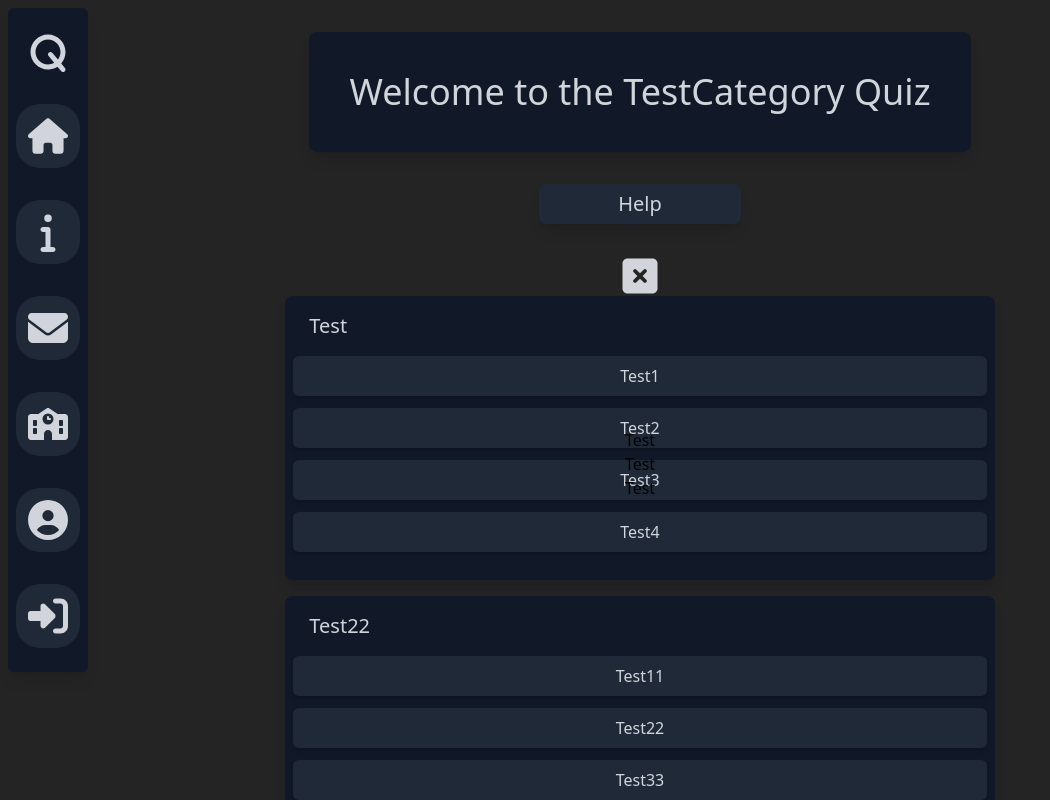
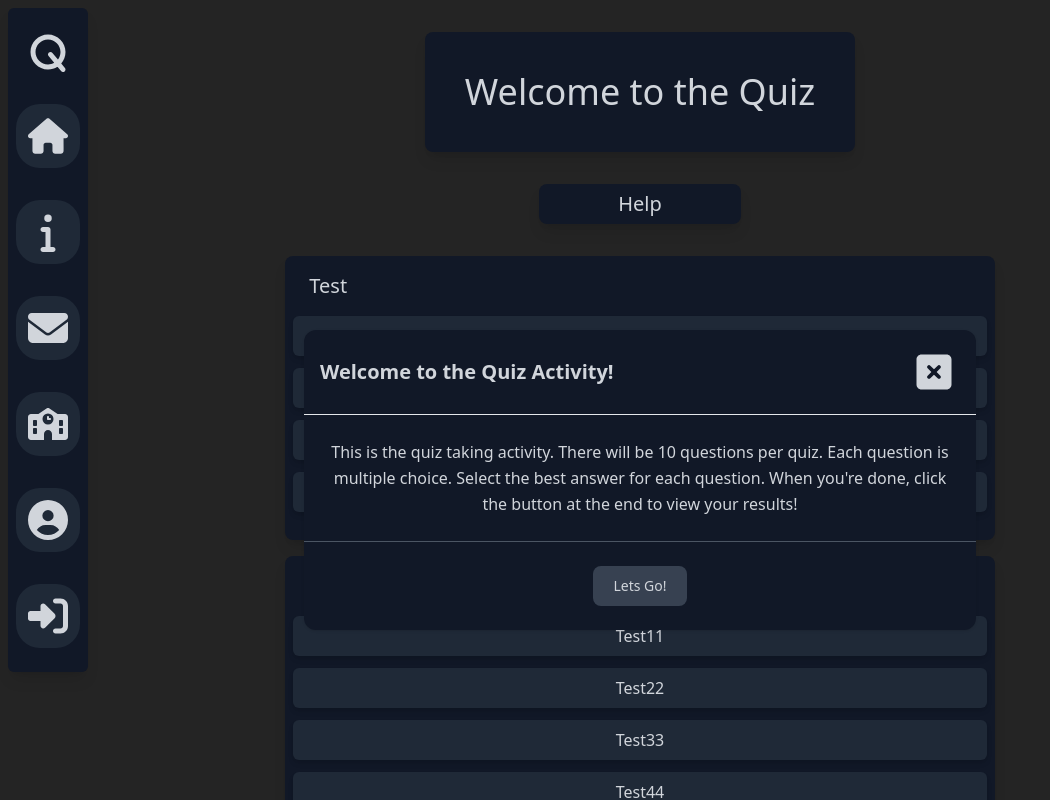
Before and after one commit to QuizMasterInc/QuizMaster, a React (Vite) app: page /quizzes/1 in a window 1280 px wide. Both pictures are taken after a click on the button "Help". Shown: the top 800 px of the page, without its empty margins (0-1050 px from the left). Built offline with nearby package versions, Linux system fonts and the light colour scheme; no server answers.

Commit message:
modal working

```diff
--- a/src/components/quiz/QuizActivity.jsx
+++ b/src/components/quiz/QuizActivity.jsx
@@ -1,10 +1,11 @@
 import React from "react";
 import { useState } from "react";
+import { useLocation } from "react-router-dom";
 import Question from "./Question";
 import QuizModal from './QuizModal';
 
 function QuizActivity({}){
-    const [category] = useState("TestCategory")
+    const { category } = useLocation();
     const [questionText] = useState([
         "Test",
         "Test22"
@@ -20,19 +21,23 @@ function QuizActivity({}){
         "test"
     ])
 
+    const [modalActive, setModalActive] =  useState(false)
+
     return (
-    <>
     <div className="flex flex-col items-center justify-center">
         <h1 className="p-10 mb-8 text-4xl text-gray-300 bg-gray-900 rounded-lg shadow-lg">Welcome to the {category} Quiz</h1>
-        <button className="flex flex-row text-xl h-10 mb-8 items-center justify-center text-gray-300 bg-gray-800 w-1/6 hover:bg-gray-600 rounded-lg shadow-lg">
+        <button className="flex flex-row text-xl h-10 mb-8 items-center justify-center text-gray-300 bg-gray-900 w-1/6 hover:bg-gray-600 rounded-lg shadow-lg"
+            onClick={() => setModalActive(true)}>
             Help
         </button>
-        <QuizModal />
+        {modalActive && <QuizModal isActive={setModalActive}/>}
         {questionText.map((text, index) => (
             <Question questionText={text} choices={choices[index]} answer={answers[index]}/>
         ))}
+        <button className="flex flex-row text-xl h-10 mt-8 items-center justify-center text-gray-300 bg-gray-900 w-1/6 hover:bg-gray-600 rounded-lg shadow-lg">
+            Submit
+        </button>
     </div>
-    </>
     )
 }
 
--- a/src/components/quiz/QuizModal.jsx
+++ b/src/components/quiz/QuizModal.jsx
@@ -1,15 +1,34 @@
 import React from "react";
 import SquareX from "../icons/SquareX";
 
-const QuizModal = ({}) => (
-    <>
-    <div className="grid grid-cols-1 grid-rows-3 absolute inset-x-0 z-10">
-        <div>Test</div>
-        <div>Test</div>
-        <div>Test</div>
+const QuizModal = ({isActive}) => (
+    <div class={`flex fixed z-50 align-middle justify-center w-full p-4 overflow-x-hidden overflow-y-auto h-modal ${isActive ? "" : "hidden"}`}>
+        <div class="relative align-middle justify-center w-full h-full max-w-2xl">
+            <div class="relative bg-gray-900 rounded-xl shadow">
+                <div class="flex items-center justify-between p-4 border-b rounded-t dark:border-gray-600">
+                    <h3 class="text-xl font-semibold text-gray-300">
+                        Welcome to the Quiz Activity!
+                    </h3>
+                    <button type="button" class="text-gray-300 bg-transparent hover:text-gray-900 rounded-lg text-sm p-1.5 ml-auto inline-flex items-center hover:bg-gray-600"
+                    onClick={() => isActive(false)}>
+                        <SquareX className={"w-10 h-10 fill-gray-300"}/>
+                    </button>
+                </div>
+                <div class="p-6 space-y-6">
+                    <p class="text-base leading-relaxed text-gray-300 dark:text-gray-400">
+                        This is the quiz taking activity. There will be 10 questions per quiz. Each question is multiple choice.
+                        Select the best answer for each question. When you're done, click the button at the end to view your results!
+                    </p>
+                </div>
+                <div class="flex items-center justify-center p-6 border-t rounded-b border-gray-600">
+                    <button type="button" class="text-gray-300 bg-gray-700 hover:bg-gray-600 focus:ring-4 focus:outline-none font-medium rounded-lg text-sm px-5 py-2.5 text-center"
+                    onClick={() => isActive(false)}>
+                        Lets Go!
+                    </button>
+                </div>
+            </div>
+        </div>
     </div>
-    <SquareX className={"h-10 w-10 fill-gray-300"}/>
-    </>
 )
 
 export default QuizModal
--- a/src/components/quizselect/QuizSelectButton.jsx
+++ b/src/components/quizselect/QuizSelectButton.jsx
@@ -2,7 +2,7 @@ import { Link } from "react-router-dom";
 
 const QuizSelectButton = ({key, category, icon, destination}) => (
     <div key={key} className="w-1/2 p-4 text-center -sm:p-1">
-        <Link to={'/quizzes/' + destination}>
+        <Link to={'/quizzes/' + destination} state={{category}}>
             <div className="flex flex-col items-center p-4 space-y-4 text-gray-300 bg-gray-800 rounded-lg shadow-lg hover:shadow-xl hover:bg-gray-600">
                 <div className="-sm:text-sm">{category}</div>
                 <div>{icon}</div>
```
